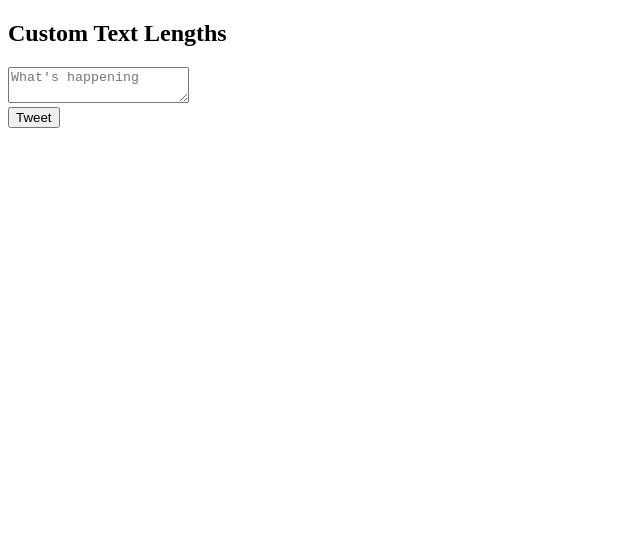
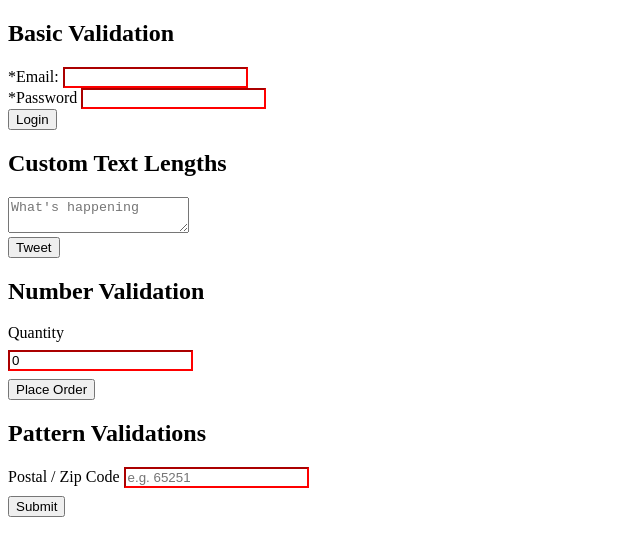
Before and after one commit to bdbrown12/fullstack-javascript, a plain HTML site: page intermediate-html-and-css/forms/form-validation/index.html in a window 1280 px wide. Shown: the whole page, without its empty margins (0-640 px from the left). Drawn offline with Linux system fonts and the light colour scheme.

Commit message:
Completed exercises on form validation

```diff
--- a/intermediate-html-and-css/forms/form-validation/index.html
+++ b/intermediate-html-and-css/forms/form-validation/index.html
@@ -4,10 +4,11 @@
     <meta charset="UTF-8">
     <meta name="viewport" content="width=device-width, initial-scale=1.0">
     <title>Document</title>
+    <link rel="stylesheet" href="style.css">
 </head>
 <body>
     <form action="#" method="get">
-        <!-- <div>
+        <div>
             <h2>Basic Validation</h2>
             <div>
                 <label for="user_email">*Email:</label>
@@ -18,15 +19,42 @@
                 <input type="password" id="user_password" name="user_password" required>
             </div>
             <button type="submit">Login</button>
-        </div> -->
+        </div>
+    </form>
 
+    <form action="#" method="get">
         <div>
             <h2>Custom Text Lengths</h2>
             <textarea placeholder="What's happening" minlength="3" maxlength="20"></textarea>
 
             <button type="submit" style="display: block;">Tweet</button>
         </div>
+    </form>
 
+
+    <form action="#" method="get">
+        <div>
+            <h2>Number Validation</h2>
+            <label for="quantity" style="display: block; margin-bottom: .5rem;">Quantity</label>
+            <input type="number" id="quantity" name="quantity" min="1" value="0">
+            <button type="submit" style="display: block; margin-top: .5rem;">Place Order</button>
+        </div>
     </form>
+
+    <form action="#" method="get">
+        <div>
+            <h2>Pattern Validations</h2>
+            <div>
+                <label for="zip_code">Postal / Zip Code</label>
+                <input type="text" id="zip_code" name="zip_code" pattern="(\d{5}([\-]\d{4})?)"
+                       title="Please enter a valid zip code, example: 65251"
+                       placeholder="e.g. 65251" required>
+            </div>
+            <button type="submit" style="margin-top: .5rem">Submit</button>
+        </div>
+    </form>
+
+
+
 </body>
 </html>
--- a/intermediate-html-and-css/forms/form-validation/style.css
+++ b/intermediate-html-and-css/forms/form-validation/style.css
@@ -0,0 +1,7 @@
+input:invalid{
+    border-color: red;
+}
+
+input:valid{
+    border-color:green;
+}
```
